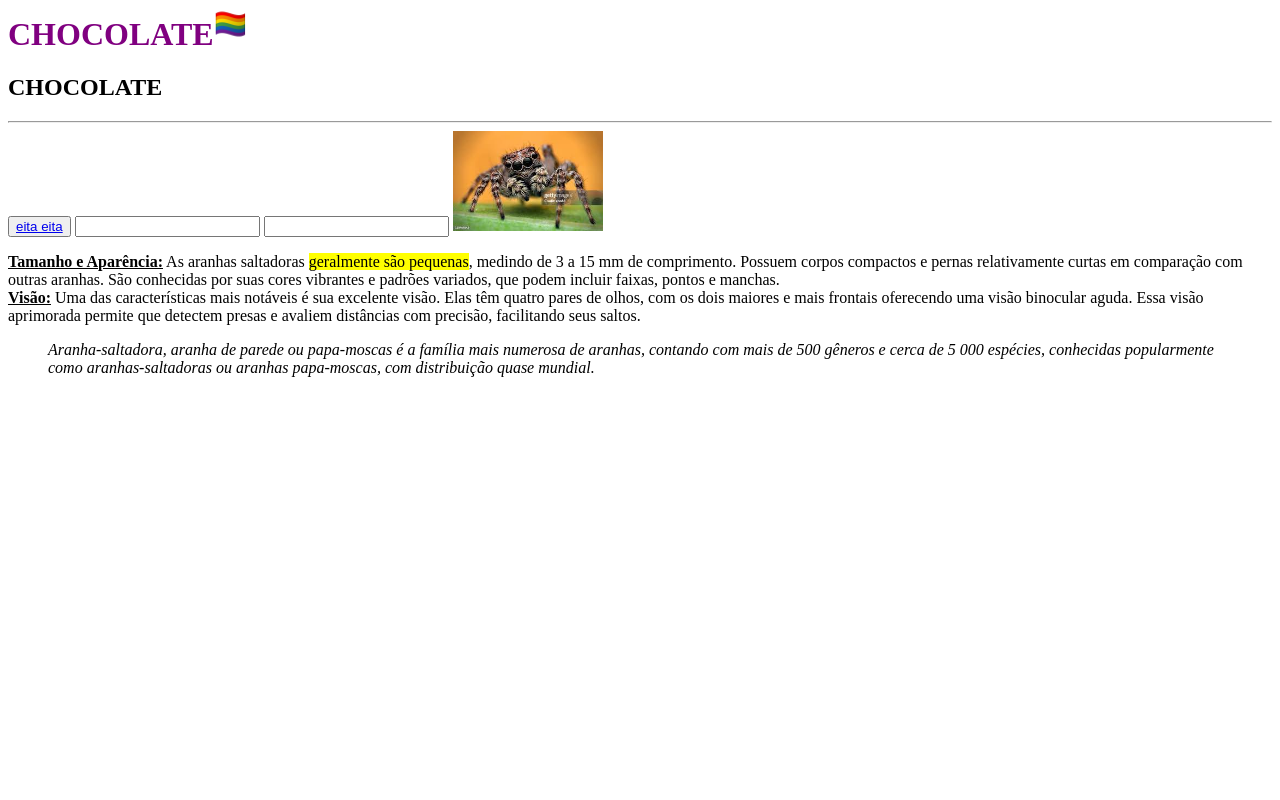
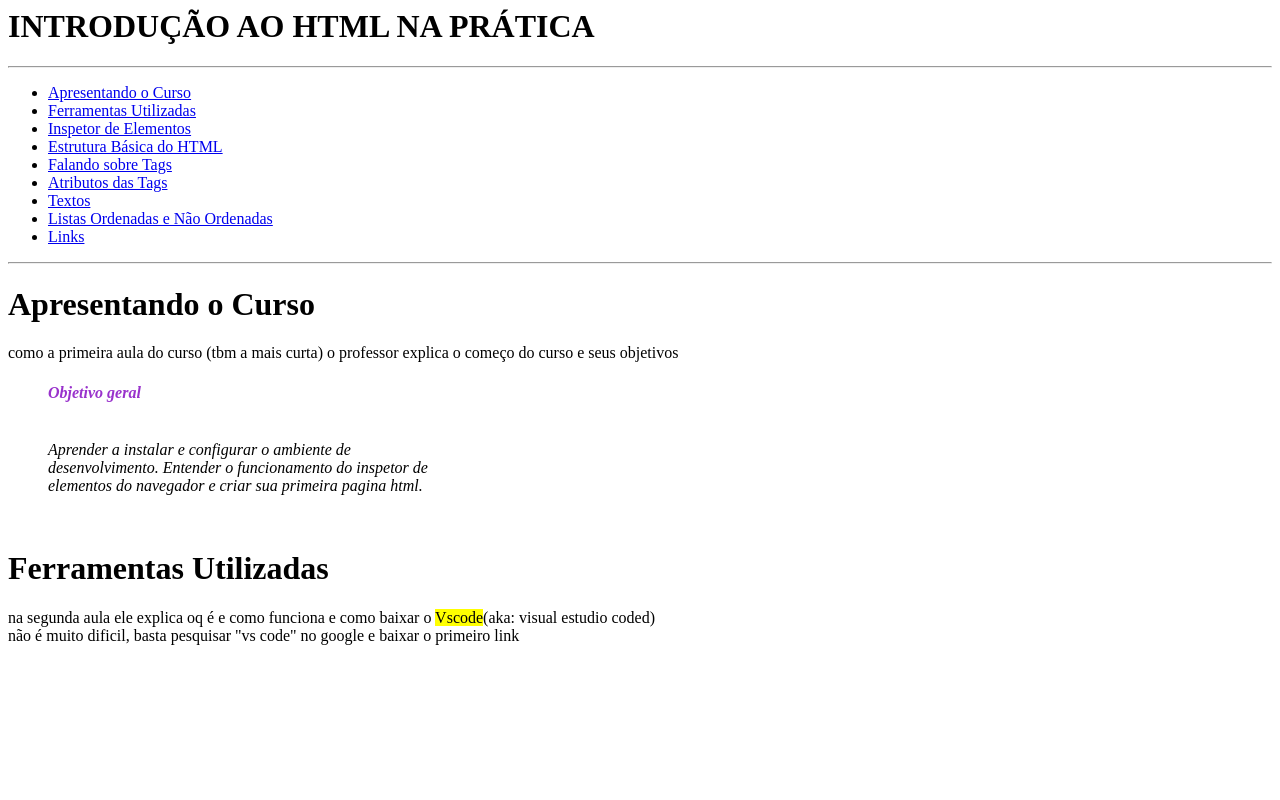
Before and after one commit to hamorii/pagina-html, a plain HTML site: page index.html in a window 1280 px wide. Shown: the top 800 px of the page. Drawn offline with Linux system fonts and the light colour scheme.

Commit message:
primeira aula pronta

```diff
--- a/index.html
+++ b/index.html
@@ -1,102 +1,37 @@
 <html>
     <head>
         <title>
-            lorem ipsum😈
+            desafio de codigo😈
         </title>
     </head>
     <body>
-        <h1 id="#inicio"><strong style="color: purple;">CHOCOLATE</strong><sup>🏳‍🌈</sup></h1>
-        <h2><strong class="eita">CHOCOLATE</strong></h2>
+        <h1 id="#inicio"><strong>INTRODUÇÃO AO HTML NA PRÁTICA</strong></h1>
         <hr/>
-        <button><a href="#aqui">eita eita</a></button>
-        <input type="text" />
-        <input type="number" />
-<!-- exemplos de coisas de texto-->
-        <img width="150" src="spider.jpeg"/>
-        <p> <strong> <u>Tamanho e Aparência:</u></strong>
-            As aranhas saltadoras <mark> geralmente são pequenas</mark>, medindo de 3 a 15 mm de comprimento.
-
-            Possuem corpos compactos e pernas relativamente curtas em comparação com outras aranhas.
-
-            São conhecidas por suas cores vibrantes e padrões variados, que podem incluir faixas, pontos e manchas.
-
-            <br><strong><u>Visão:</u></strong>
-            Uma das características mais notáveis é sua excelente visão. Elas têm quatro pares de olhos, com os dois maiores e mais frontais oferecendo uma visão binocular aguda.
-
-            Essa visão aprimorada permite que detectem presas e avaliem distâncias com precisão, facilitando seus saltos.</p>
-
+        <ul>
+            <li><a href="#1">Apresentando o Curso</a></li>
+            <li><a href="#2">Ferramentas Utilizadas</a></li>
+            <li><a href="#3">Inspetor de Elementos</a></li>
+            <li><a href="#4">Estrutura Básica do HTML</a></li>
+            <li><a href="#5">Falando sobre Tags</a></li>
+            <li><a href="#6">Atributos das Tags</a></li>
+            <li><a href="#7">Textos</a></li>
+            <li><a href="#8">Listas Ordenadas e Não Ordenadas</a></li>
+            <li><a href="#9">Links</a></li>
+        </ul>
+        <hr>
+        <p>
+            <h1 id="#1">Apresentando o Curso</h1>
+            como a primeira aula do curso (tbm a mais curta) o professor explica o começo do curso e seus objetivos
             <blockquote><i>
-                Aranha-saltadora, aranha de parede ou papa-moscas é a família mais numerosa de aranhas, contando com mais de 500 gêneros e cerca de 5 000 espécies, conhecidas popularmente como aranhas-saltadoras ou aranhas papa-moscas, com distribuição quase mundial.
-            </blockquote></i>
+                <h4 style="color: darkorchid;">Objetivo geral</h4><br>
+                Aprender a instalar e configurar o ambiente de <br>
+                desenvolvimento. Entender o funcionamento do inspetor de<br>
+                elementos do navegador e criar sua primeira pagina html.<br></i>
+            </blockquote>
             <br>
-            <br>
-            <br>
-            <br>
-            <br>
-            <br>
-            <br>
-            <br>
-            <br>
-            <br>
-            <br>
-            <br>
-            <br>
-            <br>
-            <br>
-            <br>
-            <br>
-            <br>
-            <br>
-            <br>
-            <br>
-            <br>
-            <br>
-            <br>
-            <br>
-            <br>
-            <br>
-            <br>
-            <br>
-            <br>
-            <br>
-
-            <br>
-            <br>
-            <br>
-            <br>
-            <br>
-            <br>
-            <br>
-            <br>
-            <br>
-            <br>
-            <br>
-            <br>
-            <br>
-            <br>
-            <br>
-            <br>
-            <br>
-            <br>
-
-
-            <br>
-            <ol id="#aqui">
-<!--listas + links-->
-                <li>
-                    <a href="https://en.wikipedia.org/wiki/Jumping_spider" target="_blank" title="wikipedia">dont</a>
-                </li>
-                <li><a href="https://www.youtube.com/watch?v=h4_2lt4xKe0" target="_blank" title="um video fd">dead</a></li>
-                <li><a href="rogerio.html" target="_self" title="poggers">open</a></li>
-                <li><a href="#inicio">inside</a></li>
-                <li>
-                    <ul>
-                        <li>nãp</li>
-                        <li>morra</li>
-                        <li>abra</li>
-                        <li>dentro</li>
-                    </ul>
-                </li>
-            </ol>
+            <h1 id="#2">Ferramentas Utilizadas</h1>
+            na segunda aula ele explica oq é e como funciona e como baixar o <mark>Vscode</mark>(aka: visual estudio coded)<br>
+            não é muito dificil, basta pesquisar "vs code" no google e baixar o primeiro link <br>
+        </p>
     </body>
 </html>
```
Also changed, not shown: rogerio.html (deleted, +0 -8 lines), image.png (added), spider.jpeg (deleted).
